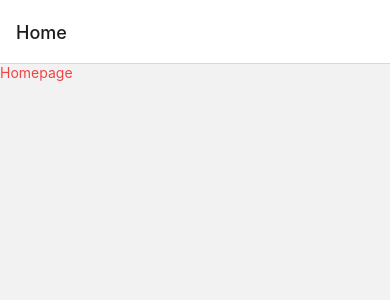
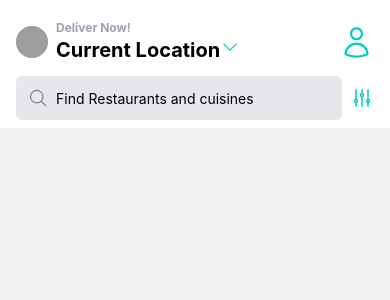
Before and after one commit to Miguel22247/deliveroo-clone, a React Native app: screen /Home in a window 390 px wide. Shown: the top 300 px of the page. Built offline with nearby package versions, Linux system fonts and the light colour scheme; grey boxes are pictures that could not be loaded.

Commit message:
add Header and Search

```diff
--- /dev/null
+++ b/components/Header/index.jsx
@@ -0,0 +1,27 @@
+import { View, Text, Image } from "react-native";
+import React from "react";
+import { UserIcon, ChevronDownIcon } from "react-native-heroicons/outline";
+
+const Header = () => {
+  return (
+    <View className="flex-row pb-3 items-center mx-4 space-x-2">
+      <Image
+        source={{
+          uri: "https://links.papareact.com/wru",
+        }}
+        className="h-7 w-7 bg-gray-300 p-4 rounded-full"
+      />
+
+      <View className="flex-1">
+        <Text className="font-bold text-gray-400 text-xs">Deliver Now!</Text>
+        <Text className=" font-bold text-xl space-x-1">
+          Current Location
+          <ChevronDownIcon size={20} color="#00CCBB" />
+        </Text>
+      </View>
+      <UserIcon size={35} color="#00CCBB" />
+    </View>
+  );
+};
+
+export default Header;
--- /dev/null
+++ b/components/Search/index.jsx
@@ -0,0 +1,23 @@
+import { View, Text, TextInput } from "react-native";
+import React from "react";
+import {
+  MagnifyingGlassIcon,
+  AdjustmentsVerticalIcon,
+} from "react-native-heroicons/outline";
+
+const Search = () => {
+  return (
+    <View className="flex-row items-center space-x-2 pb-2 mx-4">
+      <View className="flex-row flex-1 space-x-2 bg-gray-200 p-3 rounded-md">
+        <MagnifyingGlassIcon size={20} color="gray" />
+        <TextInput
+          placeholder="Find Restaurants and cuisines"
+          keyboardType="default"
+        />
+      </View>
+      <AdjustmentsVerticalIcon color="#00CCBB" />
+    </View>
+  );
+};
+
+export default Search;
--- a/screens/Homepage.jsx
+++ b/screens/Homepage.jsx
@@ -1,12 +1,32 @@
-import { View, Text } from 'react-native'
-import React from 'react'
+import { Text, SafeAreaView, View, Image, TextInput } from "react-native";
+import React, { useLayoutEffect } from "react";
+import { useNavigation } from "@react-navigation/native";
+import {
+  UserIcon,
+  ChevronDownIcon,
+  MagnifyingGlassIcon,
+  AdjustmentsVerticalIcon,
+} from "react-native-heroicons/outline";
+import Header from "../components/Header";
+import Search from "../components/Search";
 
 const Homepage = () => {
+  const navigation = useNavigation();
+
+  useLayoutEffect(() => {
+    navigation.setOptions({
+      headerShown: false,
+    });
+  }, []);
+
   return (
-    <View>
-      <Text className="text-red-500">Homepage</Text>
-    </View>
-  )
-}
+    <SafeAreaView className="bg-white pt-5">
+      {/* Header */}
+      <Header />
+      {/* Search */}
+      <Search />
+    </SafeAreaView>
+  );
+};
 
-export default Homepage
+export default Homepage;
```
